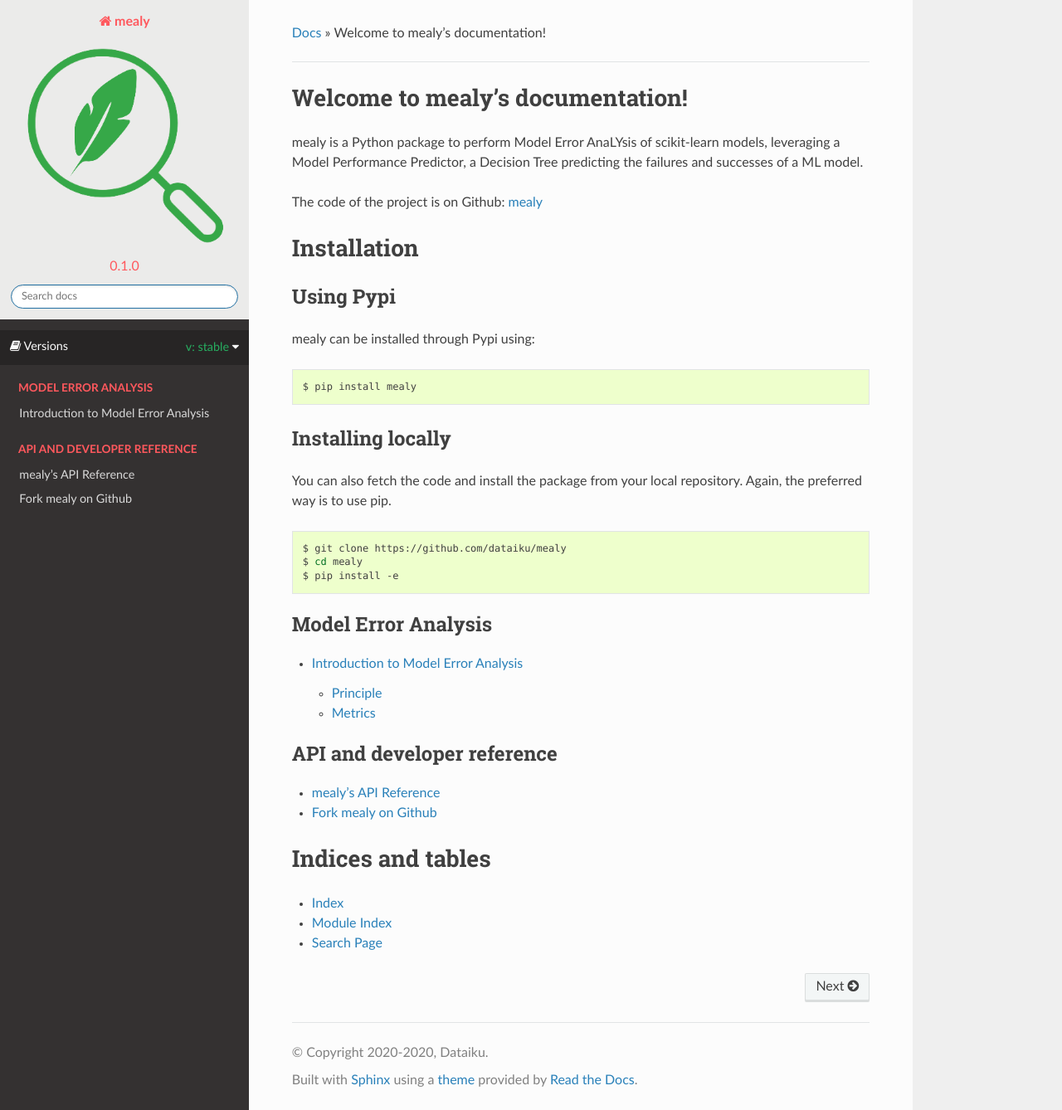
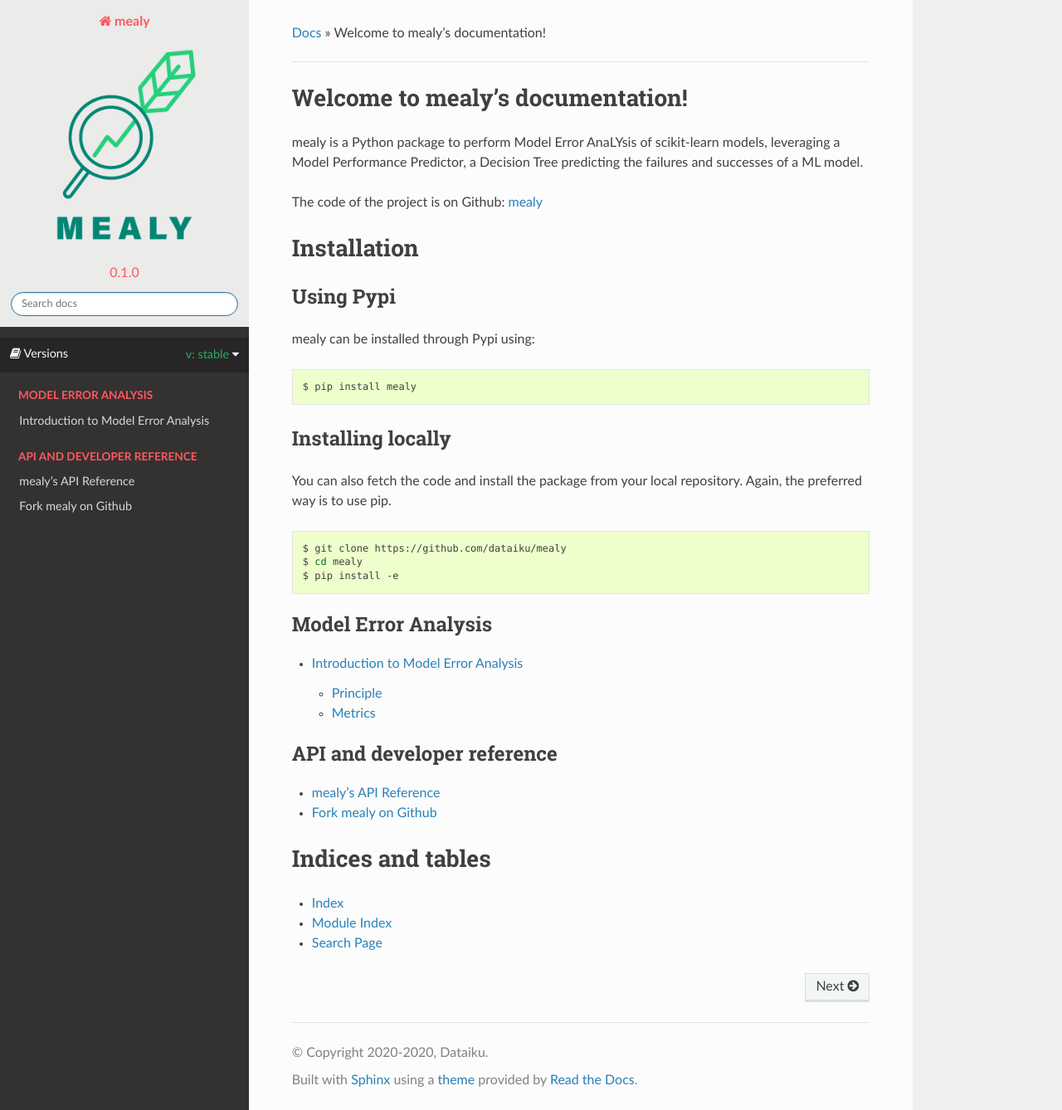
Before and after one commit to dataiku-research/mealy, a Sphinx documentation site: the page built from doc/index.rst, in a window 1280 px wide and 1338 px high. Shown: the whole window at 83% size. Built offline with Sphinx 7.4.7 and the Read the Docs theme 2.0.0, drawn with Linux system fonts in a browser that asks for light colours; pages that are not in the unit, such as notebooks, are missing from menus.

Commit message:
change logo image in doc configuration

```diff
--- a/doc/conf.py
+++ b/doc/conf.py
@@ -156,7 +156,7 @@
 
 # The name of an image file (relative to this directory) to place at the top
 # of the sidebar.
-html_logo = '_static/mealy.png'
+html_logo = '_static/Logo_mealy_final.png'
 
 # The name of an image file (within the static path) to use as favicon of the
 # docs.  This file should be a Windows icon file (.ico) being 16x16 or 32x32
```
